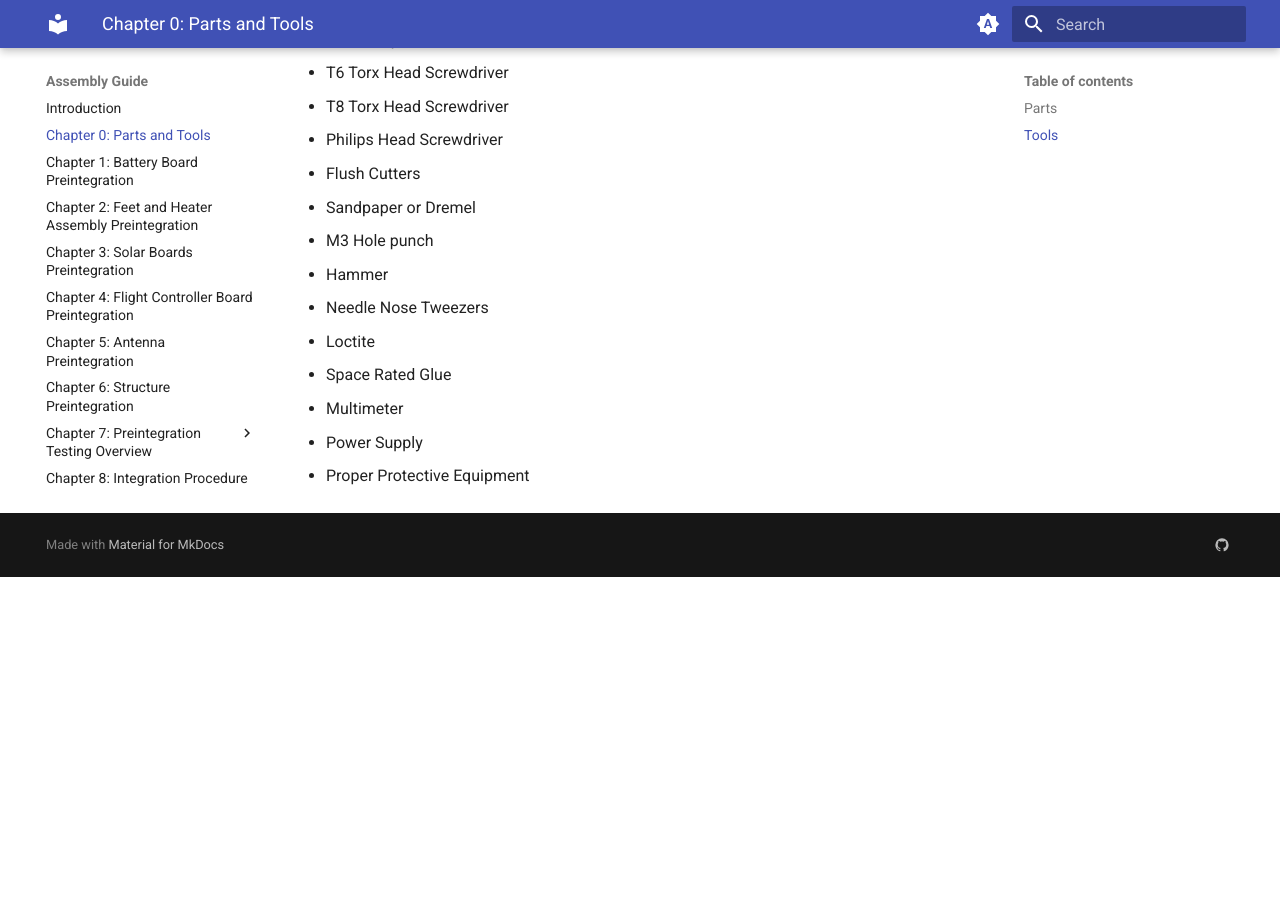
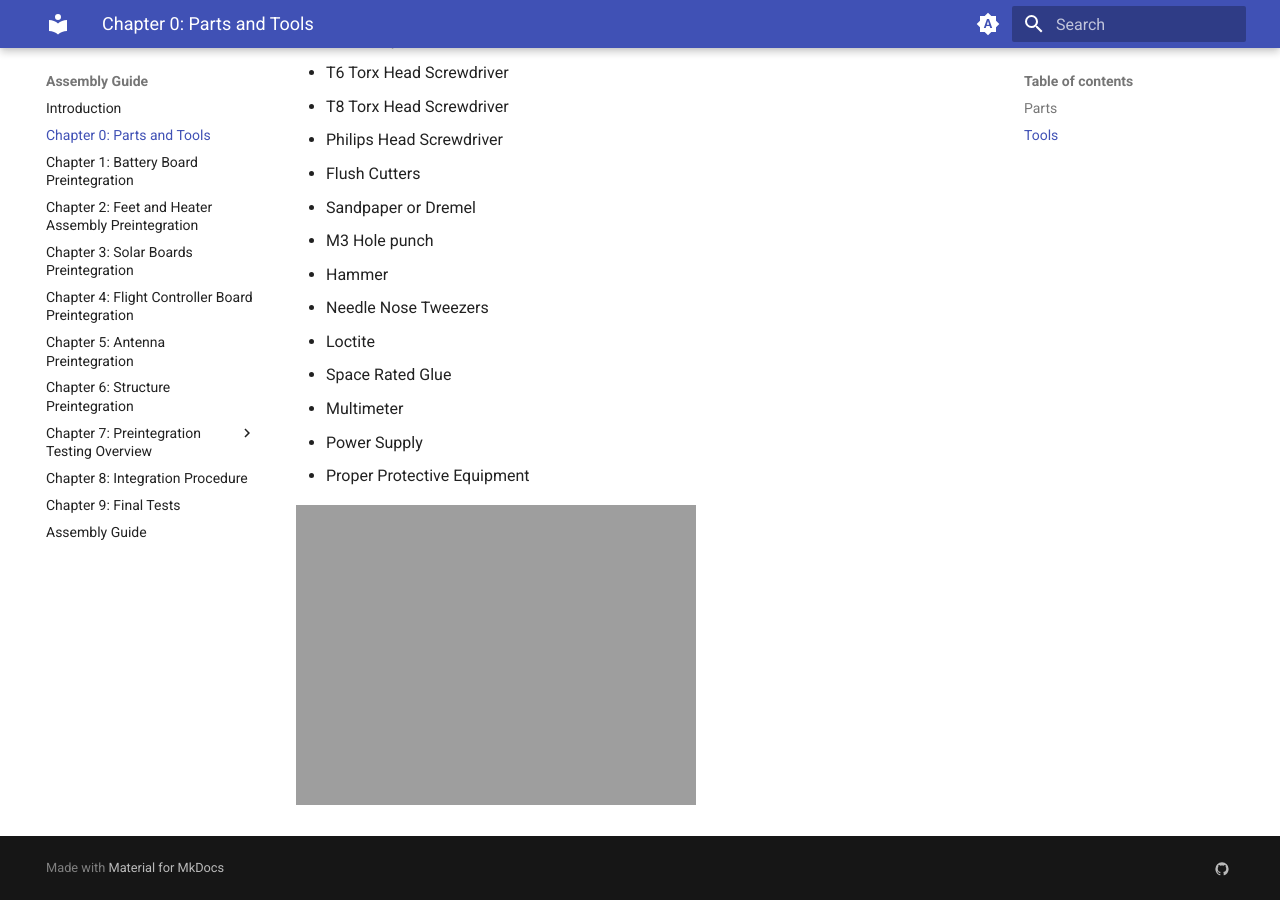
Before and after one commit to proveskit/Documentation, an MkDocs documentation site: the page built from docs/assembly_guide/ch_0_parts_tools.md, in a window 1280 px wide and 900 px high, scrolled down 695 px. Built offline with MkDocs 1.6.1 and Material for MkDocs 9.7.7, drawn with Linux system fonts in a browser that asks for light colours; before the commit the page ends 1272 px from its top, so only the background shows below that.

Commit message:
assembly guide v2

```diff
--- a/docs/assembly_guide/ch_0_parts_tools.md
+++ b/docs/assembly_guide/ch_0_parts_tools.md
@@ -29,4 +29,4 @@
 - Multimeter
 - Power Supply
 - Proper Protective Equipment
-</div>
+	</div>![](![]())
```
Also changed, not shown: docs/Assembly Guide V2/sample.md (added), 1 other file.
